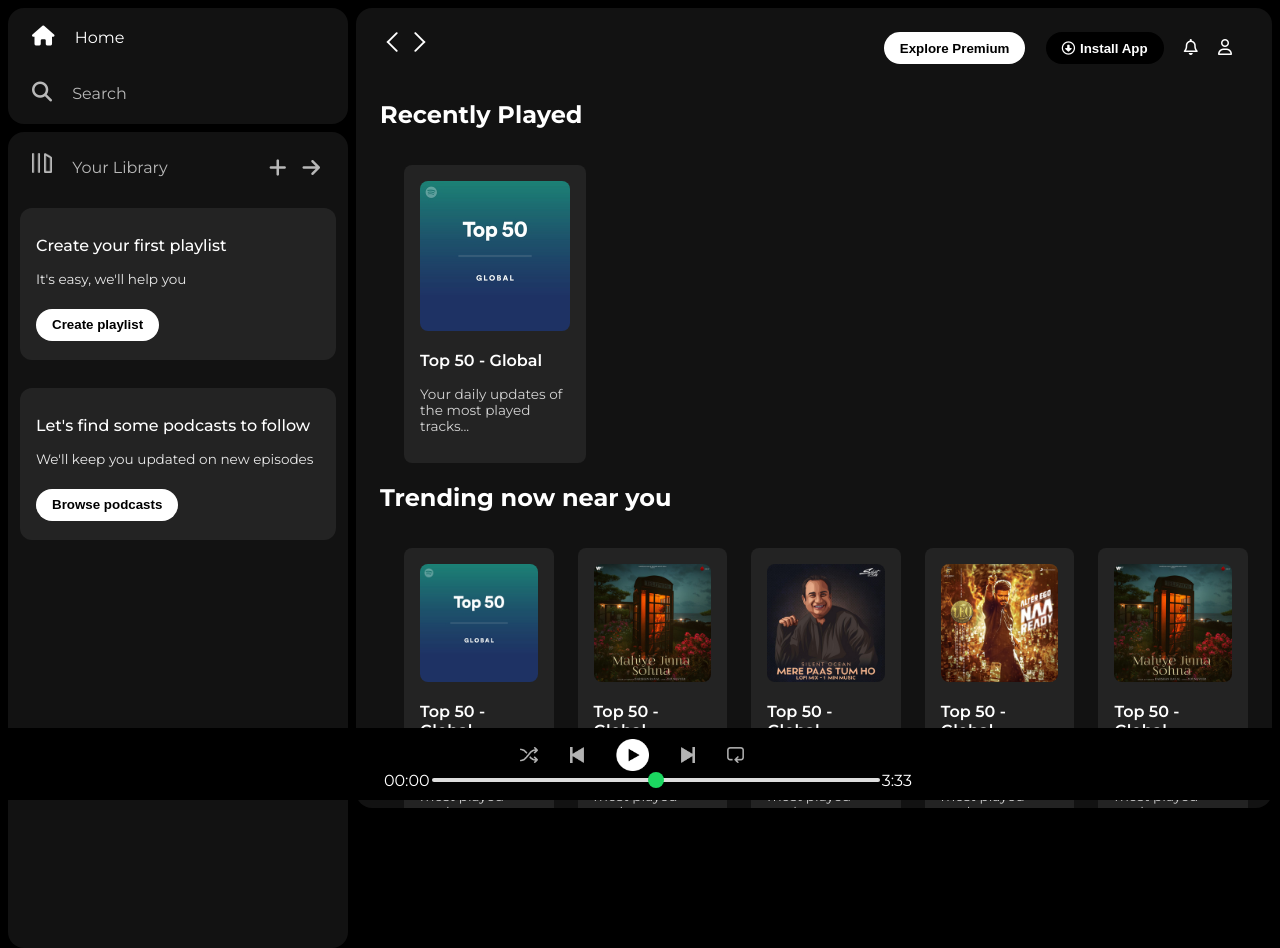
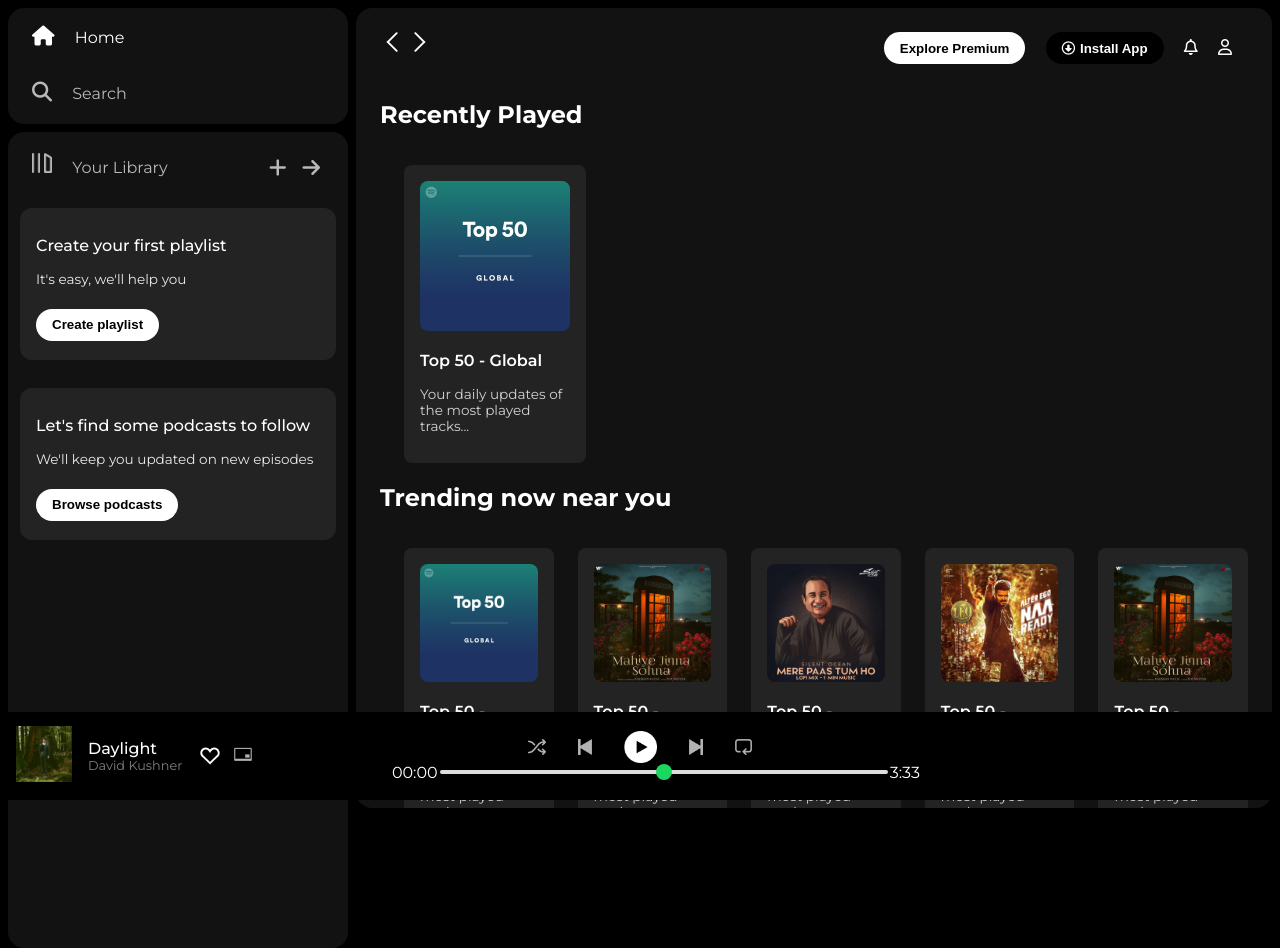
Before and after one commit to Anurag-Jethi/Music-Player, a plain HTML site: page index.html in a window 1280 px wide. Drawn offline with Linux system fonts and the light colour scheme.

Commit message:
updated album section

```diff
--- a/index.html
+++ b/index.html
@@ -126,7 +126,19 @@
 
         </div>
         <div class="music-player">
-            <div class="album"></div>
+            <div class="album">
+                <div class="album-section">
+                    <img src="/assets/album_picture.jpeg" class="album-picture">
+                    <div class="album-title">
+                        <a href="#" style="opacity: 1; font-size : 1rem; font-weight: 500;">Daylight</a>
+                        <a href="#">David Kushner</a>
+                    </div>
+                    <div class="album-controls">
+                        <img src="/assets/album_icon1.png">
+                        <img src="/assets/album_icon2.png" style="height: 2rem;">
+                    </div>
+                </div>
+            </div>
             <div class="player">
                 <div class="player-controls">
                     <img src="assets/player_icon1.png" class="player-control-icon">
--- a/style.css
+++ b/style.css
@@ -212,6 +212,7 @@ a {
     display: flex;
     justify-content: space-between;
     align-items: center;
+    padding : 0.5rem;
 }
 
 .album {
@@ -269,3 +270,39 @@ a {
     border-radius: 50%;
     margin-top: -6px;
 }
+
+.album-section {
+    display: flex;
+    height: 3.8rem;
+}
+
+.album-picture {
+    height: 3.5rem;
+}
+
+.album-title {
+    display: flex;
+    flex-direction: column;
+    justify-content: center;
+    margin-left: 1rem;
+}
+
+.album-title a {
+    opacity: 0.5;
+    font-size: 0.8rem;
+}
+
+.album-title a:hover {
+    opacity: 1;
+}
+
+.album-controls{
+    display: flex;
+    align-items: center;
+    margin-left: 1rem;
+}
+
+.album-controls img{
+    height: 1.5rem;
+    margin-right: 0.5rem;
+}
```
